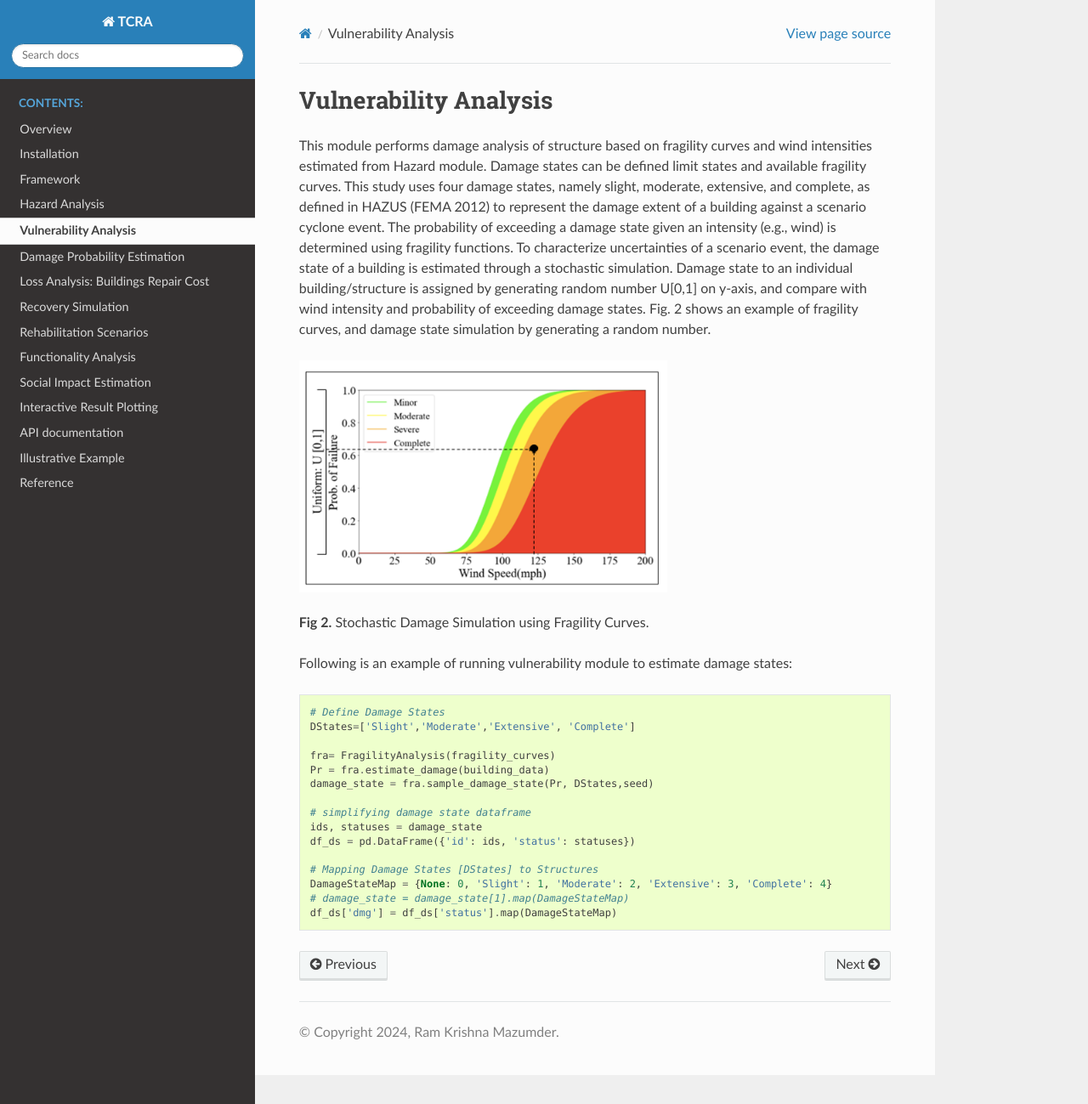
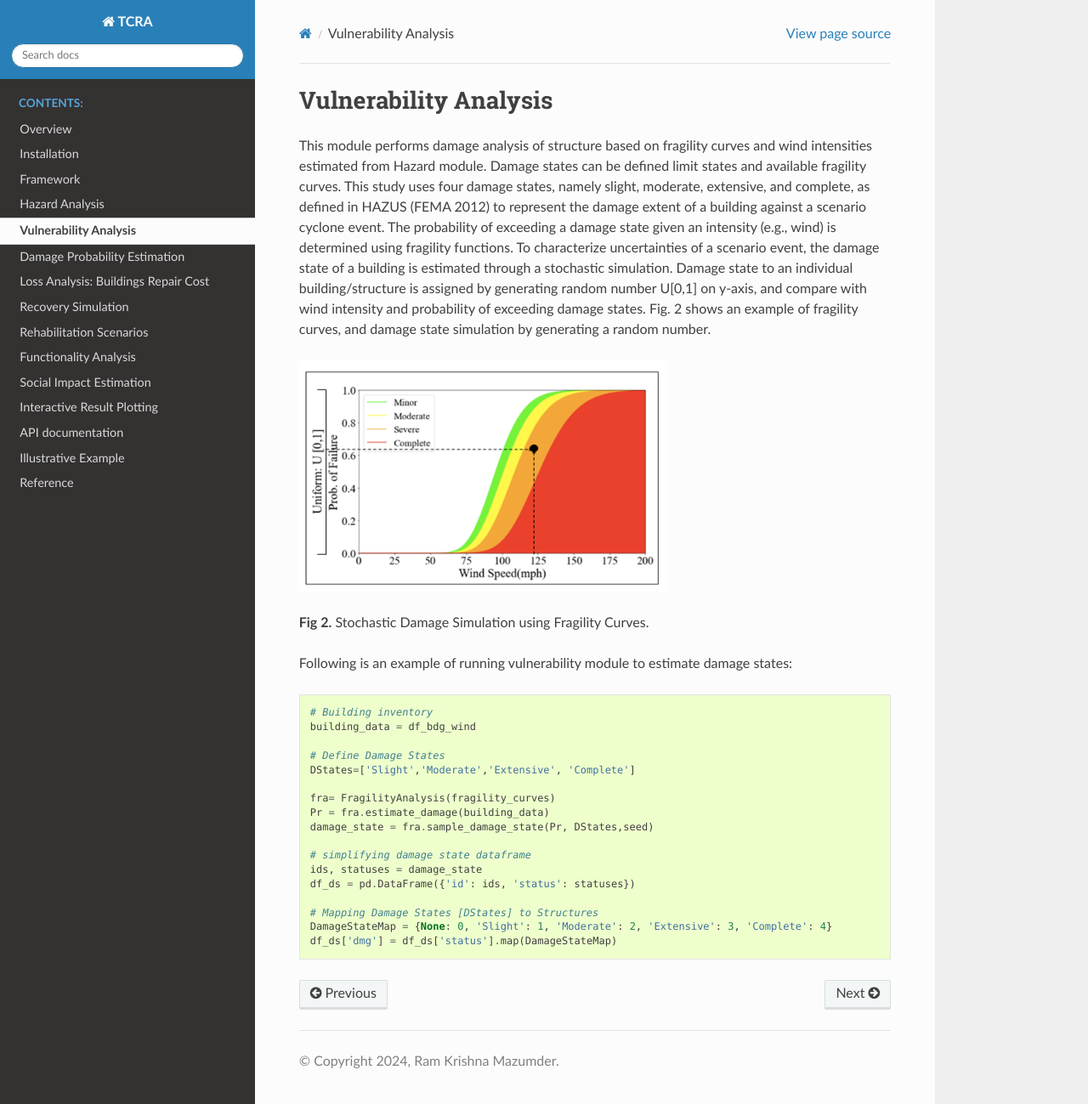
Before and after one commit to rxm562/TCRA, a Sphinx documentation site: the page built from docs/source/vulnerability.rst, in a window 1280 px wide and 1299 px high. Shown: the whole window at 85% size. Built offline with Sphinx 7.4.7 and the Read the Docs theme 2.0.0, drawn with Linux system fonts in a browser that asks for light colours.

Commit message:
Update vulnerability.rst

```diff
--- a/docs/source/vulnerability.rst
+++ b/docs/source/vulnerability.rst
@@ -16,6 +16,9 @@ This module performs damage analysis of structure based on fragility curves and
 
 Following is an example of running vulnerability module to estimate damage states::
 
+    # Building inventory
+    building_data = df_bdg_wind
+
     # Define Damage States
     DStates=['Slight','Moderate','Extensive', 'Complete']
 
@@ -29,5 +32,4 @@ Following is an example of running vulnerability module to estimate damage state
 
     # Mapping Damage States [DStates] to Structures
     DamageStateMap = {None: 0, 'Slight': 1, 'Moderate': 2, 'Extensive': 3, 'Complete': 4}
-    # damage_state = damage_state[1].map(DamageStateMap)
     df_ds['dmg'] = df_ds['status'].map(DamageStateMap)
```
